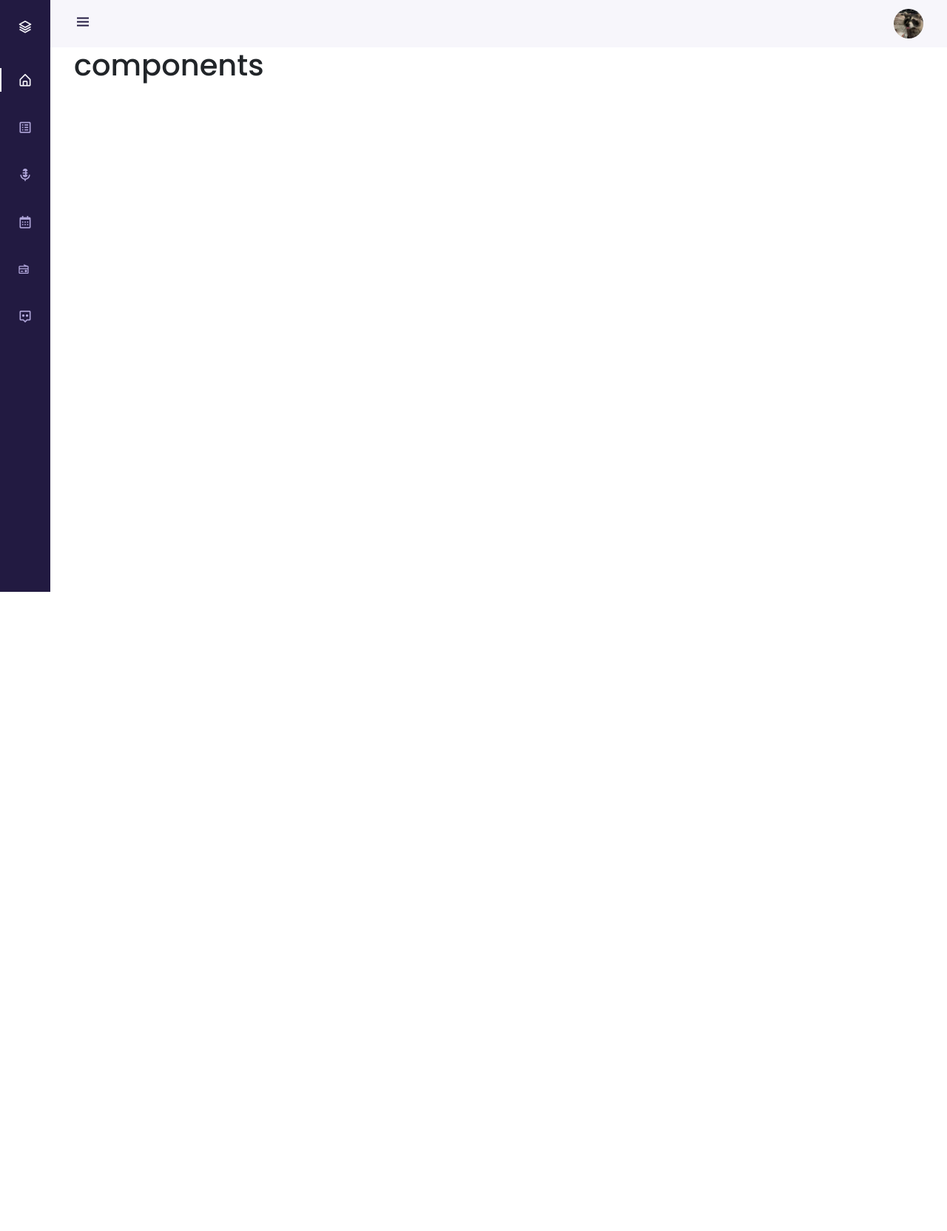
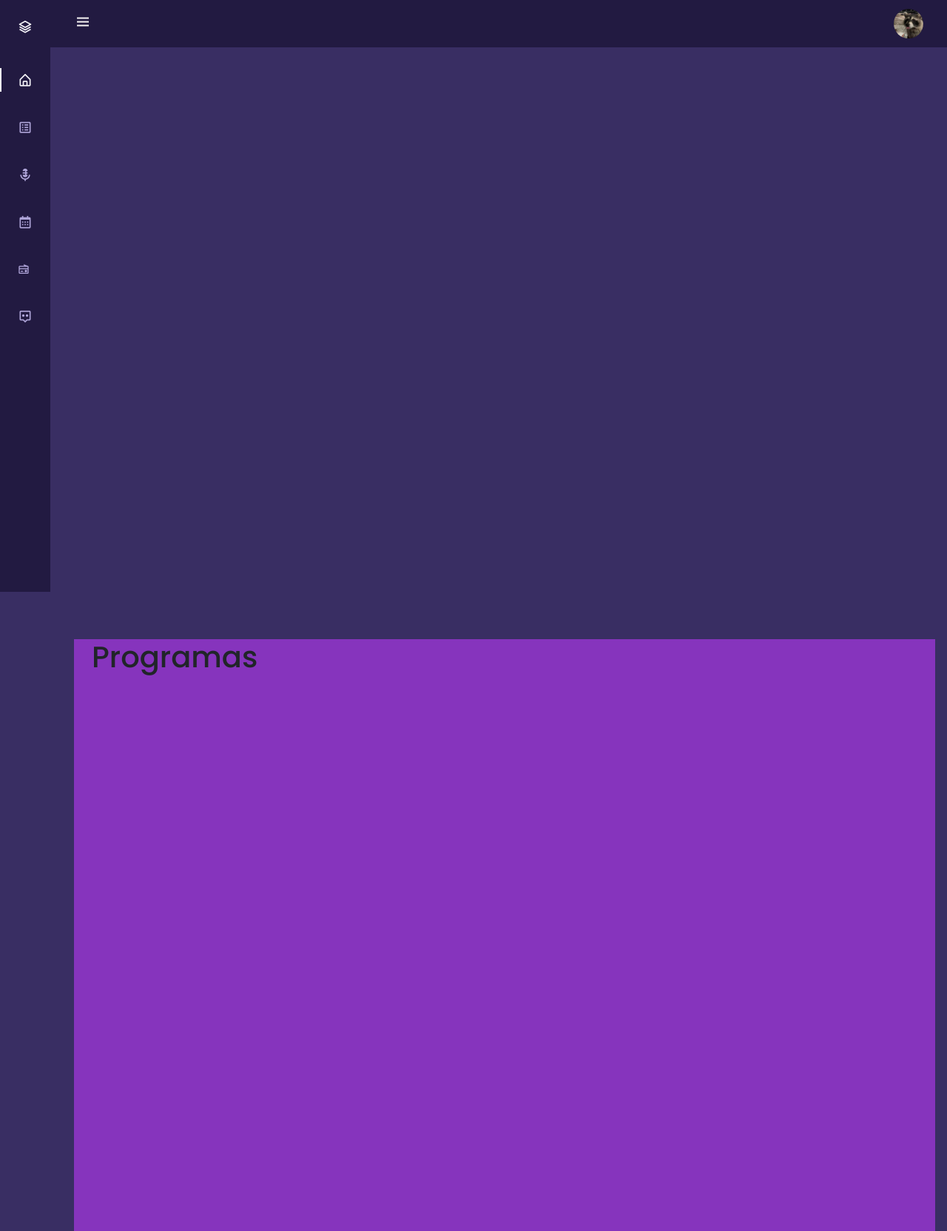
Before and after one commit to Thaisy-Goncalves/webradio-tcc, a plain HTML site: page index.html in a window 1280 px wide. Shown: the whole page at 74% size. Before the commit the page ends 800 px from the top, so only its background shows below. Drawn offline with nearby package versions, Linux system fonts and the light colour scheme.

Commit message:
feat: sei nem se ta certo mesmo scr, mas se continuar assim vdc

```diff
--- a/assets/css/style.css
+++ b/assets/css/style.css
@@ -9,6 +9,7 @@
     --first-color: #221a41;
     --first-color-light: #AFA5D9;
     --white-color: #F7F6FB;
+    --bgbody-color: #392e63;
 
     /*Font*/
     --body-font: 'Poppins', sans-serif;
@@ -30,6 +31,7 @@ body{
     font-family: var(--body-font);
     font-size: var(--normal-font-size);
     transition: .5s;
+    background-color: var(--bgbody-color);
 }
 
 a {
@@ -48,7 +50,7 @@ a {
     align-items: center;
     justify-content: space-between;
     padding: 0 1rem;
-    background-color: var(--white-color);
+    background-color: var(--first-color);
     z-index: var(--z-fixed);
     transition: .5s;
 }
@@ -189,3 +191,19 @@ a {
         padding-left: calc(var(--nav-width) + 188px);
     }
 }
+
+/*========== RESTO DAS PAGINAS AI QUE ÓDIO ==========*/
+
+#inicio {
+    background-color: var(--bgbody-color);
+    height: 100vh;
+    width: 100%;
+    margin: 0;
+}
+
+#programas {
+    background-color: #8634bd;
+    height: 100vh;
+    width: 100%;
+    margin: 0;
+}
--- a/index.html
+++ b/index.html
@@ -21,7 +21,7 @@
 <body id="body-pd">
     <header class="header" id="header">
         <div class="header_toggle">
-            <i class='bx bx-menu' id="header-toggler"></i>
+            <i class='bx bx-menu' style='color:#f7f4f4' id="header-toggler"></i>
         </div>
 
         <div class="header_img">
@@ -37,7 +37,7 @@
             </a>
 
             <div class="nav_list">
-                <a href="#" class="nav_link active">
+                <a href="#inicio" class="nav_link active">
                     <i class='bx bx-home-alt nav_icon'></i>
                     <span class="nav_name">Inicio</span>
                 </a>
@@ -47,7 +47,7 @@
                     <span class="nav_name">Programação</span>
                 </a>
 
-                <a href="#" class="nav_link">
+                <a href="#programas" class="nav_link">
                     <i class='bx bxs-microphone-alt nav_icon'></i>
                     <span class="nav_name">Programas</span>
                 </a>
@@ -71,10 +71,24 @@
         </nav>
     </div>
 
-    <h1>components</h1>
+    <section id="inicio">
+        <div class="container-fluid">
+          <div class="row">
+            <div class="col-12">
+            </div>
+          </div>
+        </div>
+      </section>
 
-
-
+      <section id="programas">
+        <div class="container">
+          <div class="row">
+            <div class="col-12">
+              <h1>Programas</h1>
+            </div>
+          </div>
+        </div>
+      </section>
 
 
 
```
